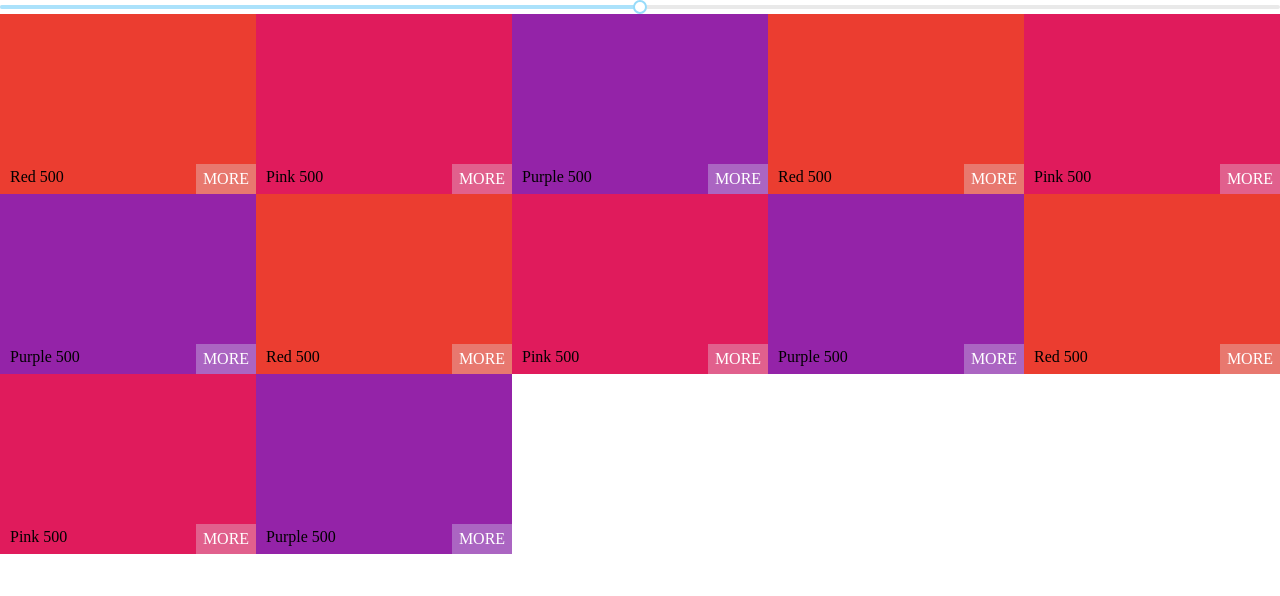
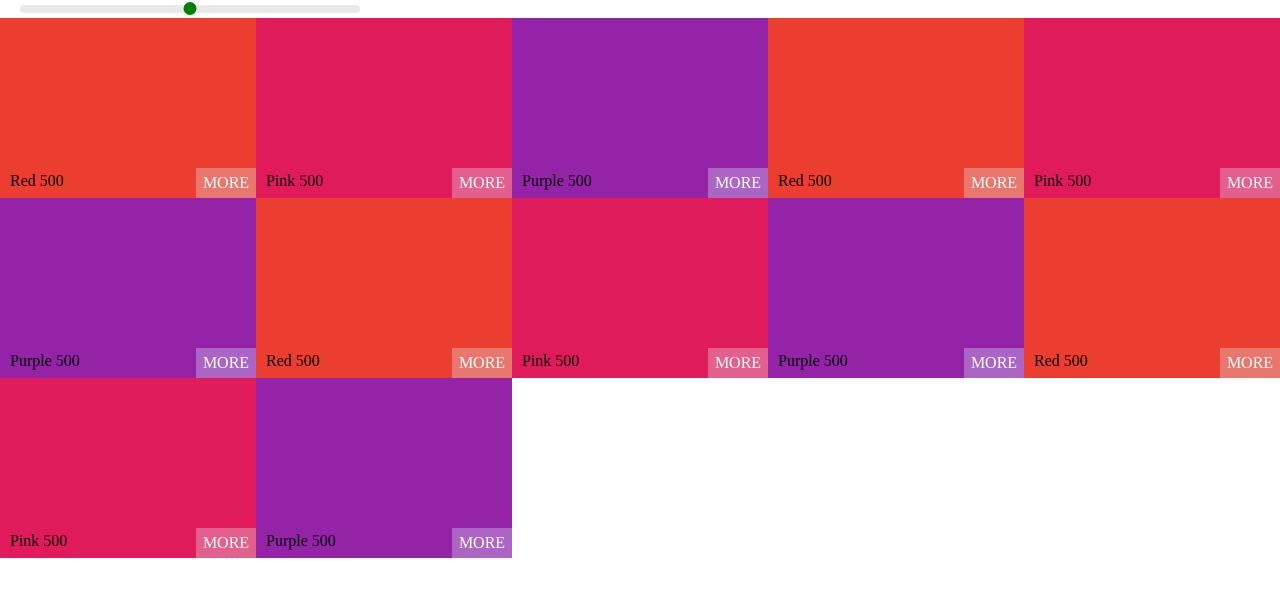
Before and after one commit to uladzislau-stuk/react-color-app, a React (Create React App) app: page /color-pallet in a window 1280 px wide. Shown: the top 596 px of the page. Built offline with nearby package versions, Linux system fonts and the light colour scheme.

Commit message:
Style slider

```diff
--- a/src/containers/ColorPalette/ColorPalette.js
+++ b/src/containers/ColorPalette/ColorPalette.js
@@ -1,9 +1,9 @@
 import React, { Component } from 'react';
+import 'rc-slider/assets/index.css'
 import './ColorPalette.scss'
 import Slider from 'rc-slider'
 import { Palette } from '../../components/pages/ColorPalette'
 
-import 'rc-slider/assets/index.css'
 
 class ColorPalette extends Component {
 	constructor(props) {
@@ -24,13 +24,16 @@
 
 		return (
 			<div className="ColorPalette">
+				<div className="slider">
 					<Slider
+						className="slider"
 						min={100}
 						max={900}
 						step={100}
 						onChange={this.changeLevel}
 						defaultValue={this.state.level}
 					/>
+				</div>
 				<Palette
 					colors={colors}
 					level={level}
--- a/src/containers/ColorPalette/ColorPalette.scss
+++ b/src/containers/ColorPalette/ColorPalette.scss
@@ -1,3 +1,33 @@
 .ColorPalette {
 	height: 100vh;
 }
+
+.slider {
+    width: 340px;
+    margin: 0 10px;
+    display: inline-block;
+}
+
+.rc-slider {
+
+    &-track {
+        background-color: transparent;
+    }
+
+    &-rail {
+        height: 8px;
+    }
+
+    &-handle,
+    &-handle:active,
+    &-handle:focus,
+    &-handle:hover {
+        background-color: green;
+        outline: none;
+        border: 2px solid green;
+        box-shadow: none;
+        width: 13px;
+        height: 13px;
+        margin-top: -3px;
+    }
+}
```
Lines whose indentation alone changed are shown as unchanged.
